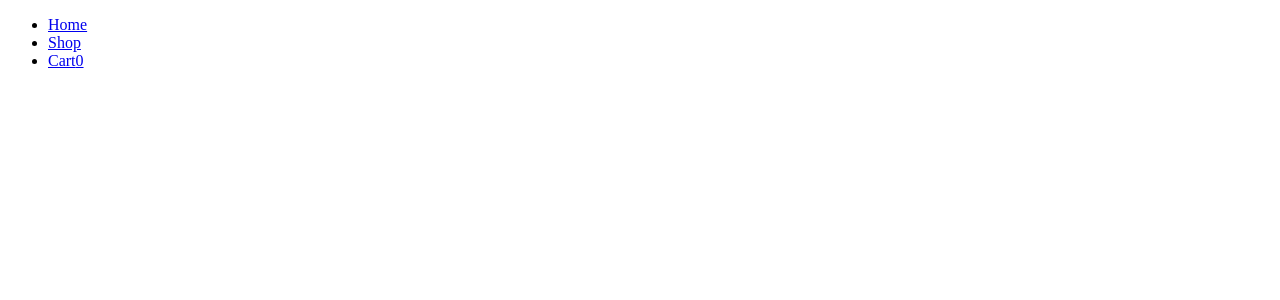
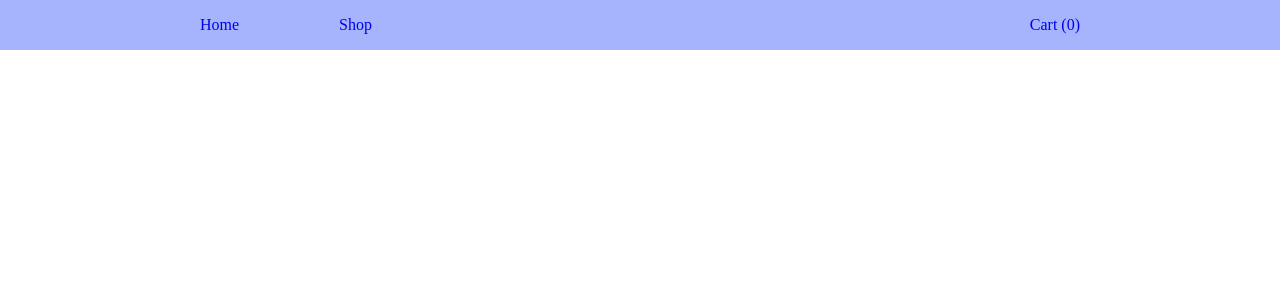
Before and after one commit to unbearabletruth/shopping-cart, a React (Create React App) app: page /cart in a window 1280 px wide. Shown: the top 300 px of the page. Built offline with nearby package versions, Linux system fonts and the light colour scheme.

Commit message:
some css and separate data file

```diff
--- a/src/App.js
+++ b/src/App.js
@@ -3,6 +3,8 @@ import { BrowserRouter, Routes, Route, Link } from "react-router-dom";
 import Home from "./components/home";
 import Shop from "./components/shop";
 import Cart from "./components/cart";
+import "./assets/styles/App.css"
+import data from "./data";
 
 const App = () => {
   const [cart, setCart] = useState([]);
@@ -18,12 +20,12 @@ const App = () => {
           <ul>
             <li><Link to="/">Home</Link></li>
             <li><Link to="/shop">Shop</Link></li>
-            <li><Link to="/cart">Cart{cart.length}</Link></li>
           </ul>
+          <div><Link to="/cart">Cart ({cart.length})</Link></div>
         </nav>
         <Routes>
           <Route path="/" element={<Home />} />
-          <Route path="/shop" element={<Shop cart={cart} addToCart={addToCart}/>} />
+          <Route path="/shop" element={<Shop addToCart={addToCart}/>} />
           <Route path="/cart" element={<Cart cart={cart}/>} />
         </Routes>
       </BrowserRouter>
--- /dev/null
+++ b/src/assets/styles/App.css
@@ -0,0 +1,28 @@
+*{
+    margin: 0px;
+    padding: 0px;
+    box-sizing: border-box;
+}
+
+nav{
+    display: flex;
+    align-items: center;
+    justify-content: space-between;
+    height: 50px;
+    background-color: #a5b4fc;
+    padding: 0px 200px;
+}
+
+ul{
+    display: flex;
+    gap: 100px;
+    list-style-type: none
+}
+
+a:link { text-decoration: none; }
+
+a:visited { text-decoration: none; }
+
+a:hover { text-decoration: none; }
+
+a:active { text-decoration: none; }
--- /dev/null
+++ b/src/assets/styles/shop.css
@@ -0,0 +1,26 @@
+#bookShop{
+    display: flex;
+    flex-wrap: wrap;
+    padding: 50px;
+}
+
+.bookCard{
+    display: flex;
+    flex-direction: column;
+    align-items: center;
+    justify-content: center;
+    width: 250px;
+    height: 350px;
+}
+
+.bookInfo{
+    display: flex;
+    flex-direction: column;
+    align-items: center;
+    justify-content: center;
+}
+
+.shopBookImage{
+    width: 150px;
+    height: auto;
+}
--- a/src/components/cart.js
+++ b/src/components/cart.js
@@ -1,4 +1,5 @@
 const Cart = ({cart}) => {
+
     return (
       <>
         {cart.map(book => {
@@ -7,7 +8,7 @@ const Cart = ({cart}) => {
                     <img src={book.image} alt={book.title}></img>
                     <p>{book.title}</p>
                     <p>{book.author}</p>
-                    <input type="number"></input>
+                    <p>{book.amount}</p>
                 </div>
             )
          })}
--- a/src/components/shop.js
+++ b/src/components/shop.js
@@ -1,19 +1,19 @@
-import images from '../assets/images/exportAll.js'
+import "../assets/styles/shop.css"
 import React, { useState } from "react";
-import uniqid from "uniqid";
+import data from "../data";
 
-const Shop = ({cart, addToCart}) => {
-  const [items, setItems] = useState([
-    {image: images["Behave.jpg"], title:"Behave", author:"Robert Sapolsky", id: uniqid()},
-  ])
+const Shop = ({addToCart}) => {
+
 
     return (
       <>
-        {items.map(book => {
+        {data.map(book => {
           return (
-            <div key={book.id}>
-              <Book image={book.image} title={book.title} author={book.author}/>
-              <button onClick={() => addToCart(book)}>Add to cart</button>
+            <div key={book.id} id="bookShop">
+              <div className="bookCard">
+                <Book image={book.image} title={book.title} author={book.author}/>
+                <button onClick={() => addToCart(book)}>Add to cart</button>
+              </div>
             </div>
           )
         })}
@@ -24,8 +24,8 @@ const Shop = ({cart, addToCart}) => {
 const Book = ({image, title, author}) => {
   return (
     <>
-      <div>
-          <img src={image} alt={title}></img>
+      <div className="bookInfo">
+          <img src={image} alt={title} className="shopBookImage"></img>
           <p>{title}</p>
           <p>{author}</p>
           <input type="number"></input>
--- /dev/null
+++ b/src/data.js
@@ -0,0 +1,15 @@
+
+import uniqid from "uniqid";
+import images from './assets/images/exportAll.js'
+
+const data = [
+    {
+        image: images["Behave.jpg"],
+        title:"Behave",
+        author:"Robert Sapolsky",
+        amount: 1,
+        id: uniqid()
+    },
+]
+
+export default data;
```
Also changed, not shown: src/App.css (added).
